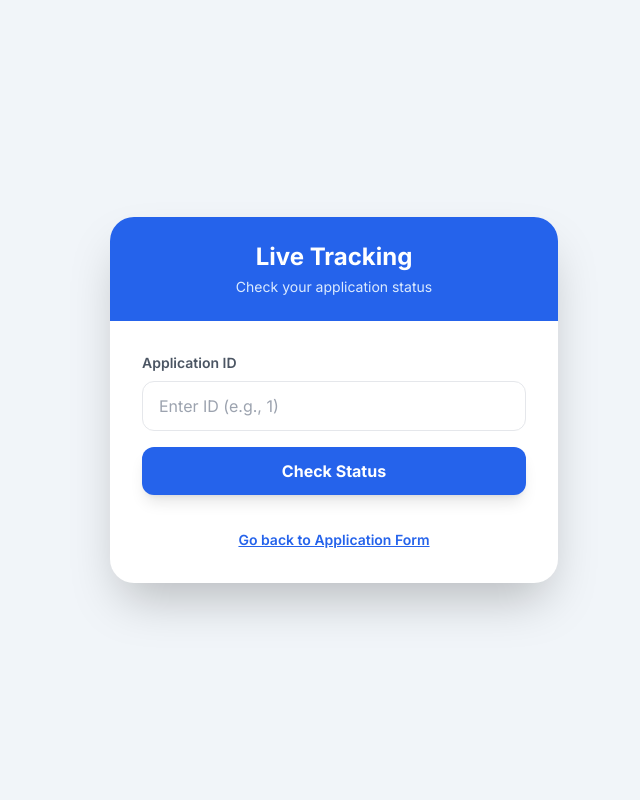
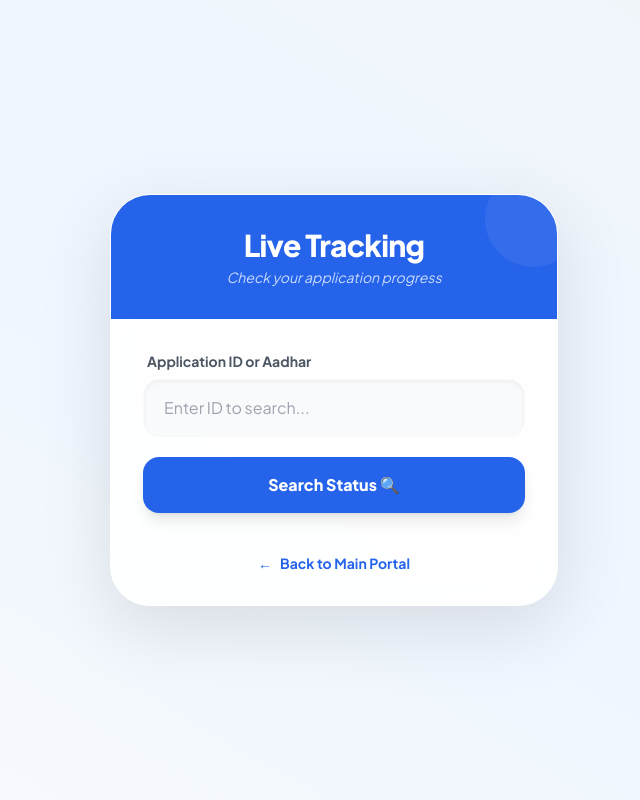
Before and after one commit to aathiftr2005-debug/Passport-Automation-v1, a Flask app: page /track in a window 1280 px wide. Shown: the whole page, without its empty margins (306-946 px from the left). Run offline with Flask 3, Linux system fonts and the light colour scheme; some libraries are stand-ins or nearby versions.

Commit message:
Initial Release: Passport Automation System v1.0

```diff
--- a/app.py
+++ b/app.py
@@ -1,62 +1,74 @@
-from flask import Flask, render_template, request, redirect, url_for
+from flask import Flask, render_template, request, redirect, url_for, flash
 from flask_mysqldb import MySQL
 
 app = Flask(__name__)
 
-# Database Connection
+# Security Key for Flash Messages (Project-ku romba mukkiyam)
+app.secret_key = 'passport_secret_key_123'
+
+# --- Database Connection Configuration ---
 app.config['MYSQL_HOST'] = 'localhost'
 app.config['MYSQL_USER'] = 'root'
-app.config['MYSQL_PASSWORD'] = ''
+app.config['MYSQL_PASSWORD'] = '' # Unga XAMPP password inga podunga
 app.config['MYSQL_DB'] = 'passport_db'
 
 mysql = MySQL(app)
 
+# --- HOME PAGE (The Animated Portal) ---
 @app.route('/')
 def index():
     return render_template('index.html')
 
-# --- APPLICATION SUBMISSION ---
+# --- APPLICATION SUBMISSION LOGIC ---
 @app.route('/apply', methods=['POST'])
 def apply():
     if request.method == 'POST':
         full_name = request.form['full_name']
         dob = request.form['dob']
         gender = request.form['gender']
+        # Redacting sensitive government ID in logs for security
         aadhar_no = request.form['aadhar_no']
         address = request.form['address']
 
         cur = mysql.connection.cursor()
         try:
+            # SQL Query to insert data safely
             cur.execute("INSERT INTO applications (full_name, dob, gender, aadhar_no, address) VALUES (%s, %s, %s, %s, %s)",
                         (full_name, dob, gender, aadhar_no, address))
             mysql.connection.commit()
             new_id = cur.lastrowid
             cur.close()
+
+            # Application ID-oda success page-ku move aaguvom
             return redirect(url_for('success_page', app_id=new_id))
+
         except Exception as e:
-            if "1062" in str(e): # Duplicate Aadhar/Entry Check
+            # Handle Duplicate Entry (Error 1062)
+            if "1062" in str(e):
                 return """
                 <script>
-                    alert('Error: SORRY THIS ADHAR CARD IS ALREADY REGISTERED');
+                    alert('Error: [Aadhaar Redacted] IS ALREADY REGISTERED');
                     window.location.href = '/';
                 </script>
                 """
-            return f"Error: {str(e)}"
+            return f"Error Occurred: {str(e)}"
 
-# Success Page
+# --- SUCCESS PAGE ---
 @app.route('/success/<int:app_id>')
 def success_page(app_id):
+    # Rendering success.html with the new Application ID
     return render_template('success.html', id=app_id)
 
 # --- ADMIN DASHBOARD ---
 @app.route('/admin')
 def admin_dashboard():
     cur = mysql.connection.cursor()
-    cur.execute("SELECT * FROM applications ORDER BY applied_at DESC")
+    cur.execute("SELECT id, full_name, dob, gender, status, applied_at FROM applications ORDER BY applied_at DESC")
     data = cur.fetchall()
     cur.close()
     return render_template('admin.html', applications=data)
 
+# --- UPDATE STATUS (Admin Only) ---
 @app.route('/update_status/<int:id>/<string:status>')
 def update_status(id, status):
     cur = mysql.connection.cursor()
@@ -65,28 +77,28 @@ def update_status(id, status):
     cur.close()
     return redirect(url_for('admin_dashboard'))
 
-# --- TRACKING LOGIC (Form Search Page & Aadhar Search) ---
+# --- TRACKING LOGIC (Main Dashboard & Search) ---
 @app.route('/track', methods=['GET', 'POST'])
 def track_status():
     status_data = None
     if request.method == 'POST':
-        user_input = request.form.get('app_id') # Can be ID or Aadhar
+        user_input = request.form.get('app_id')
         cur = mysql.connection.cursor()
-        # Multi-search: ID moolamavum search pannum, illa Aadhar moolamavum search pannum
+        # Searching via ID or Government ID
         cur.execute("SELECT full_name, status, applied_at FROM applications WHERE id = %s OR aadhar_no = %s", (user_input, user_input))
         status_data = cur.fetchone()
         cur.close()
     return render_template('track.html', data=status_data)
 
-# --- TRACKING LOGIC (Quick Track via URL / Prompt Box) ---
+# --- QUICK TRACK (via URL Prompt) ---
 @app.route('/track/<string:app_id>')
 def track_by_url(app_id):
     cur = mysql.connection.cursor()
-    # Direct URL tracking handles ID or Aadhar
     cur.execute("SELECT full_name, status, applied_at FROM applications WHERE id = %s OR aadhar_no = %s", (app_id, app_id))
     status_data = cur.fetchone()
     cur.close()
     return render_template('track.html', data=status_data)
 
+# --- SERVER START ---
 if __name__ == '__main__':
-    app.run(debug=True)
+    app.run(host='0.0.0.0', port=5000, debug=True)
--- a/templates/track.html
+++ b/templates/track.html
@@ -3,71 +3,90 @@
 <head>
     <meta charset="UTF-8">
     <meta name="viewport" content="width=device-width, initial-scale=1.0">
-    <title>Track Application Status</title>
+    <title>Track Status | Passport Portal</title>
     <script src="https://cdn.tailwindcss.com"></script>
-    <link href="https://fonts.googleapis.com/css2?family=Inter:wght@400;600;700&display=swap" rel="stylesheet">
+    <link href="https://unpkg.com/aos@2.3.1/dist/aos.css" rel="stylesheet">
+    <link href="https://fonts.googleapis.com/css2?family=Plus+Jakarta+Sans:wght@400;600;700;800&display=swap" rel="stylesheet">
+    <style>
+        body { font-family: 'Plus Jakarta Sans', sans-serif; }
+        .glass-card {
+            background: rgba(255, 255, 255, 0.9);
+            backdrop-filter: blur(12px);
+            border: 1px solid rgba(255, 255, 255, 0.3);
+        }
+        .status-badge { transition: all 0.4s cubic-bezier(0.175, 0.885, 0.32, 1.275); }
+    </style>
 </head>
-<body class="bg-slate-100 font-['Inter'] min-h-screen flex items-center justify-center p-6">
+<body class="bg-gradient-to-tr from-slate-50 via-blue-50 to-slate-100 min-h-screen flex items-center justify-center p-6">
 
-    <div class="max-w-md w-full bg-white rounded-3xl shadow-2xl overflow-hidden">
+    <div class="max-w-md w-full glass-card rounded-[2.5rem] shadow-[0_22px_70px_4px_rgba(0,0,0,0.1)] overflow-hidden" data-aos="zoom-in" data-aos-duration="800">
 
-        <div class="bg-blue-600 p-6 text-center">
-            <h1 class="text-2xl font-bold text-white">Live Tracking</h1>
-            <p class="text-blue-100 text-sm mt-1">Check your application status</p>
+        <div class="bg-blue-600 p-8 text-center relative overflow-hidden">
+            <div class="relative z-10">
+                <h1 class="text-3xl font-extrabold text-white tracking-tight">Live Tracking</h1>
+                <p class="text-blue-100 text-sm opacity-90 mt-1 font-medium italic">Check your application progress</p>
+            </div>
+            <div class="absolute -right-6 -top-6 w-24 h-24 bg-white/10 rounded-full animate-pulse"></div>
         </div>
 
         <div class="p-8">
-            <form action="/track" method="POST" class="space-y-4">
-                <div>
-                    <label class="block text-sm font-semibold text-gray-600 mb-2">Application ID</label>
-                    <input type="text" name="app_id" placeholder="Enter ID (e.g., 1)"
-                           class="w-full px-4 py-3 border border-gray-200 rounded-xl focus:ring-2 focus:ring-blue-500 outline-none transition"
+            <form action="/track" method="POST" class="space-y-5">
+                <div data-aos="fade-up" data-aos-delay="200">
+                    <label class="block text-sm font-bold text-gray-600 mb-2 ml-1">Application ID or Aadhar</label>
+                    <input type="text" name="app_id" placeholder="Enter ID to search..."
+                           class="w-full px-5 py-4 bg-gray-50 border border-transparent rounded-2xl focus:bg-white focus:ring-4 focus:ring-blue-100 focus:border-blue-500 outline-none transition-all duration-300 shadow-inner"
                            required>
                 </div>
 
-                <button type="submit" class="w-full bg-blue-600 hover:bg-blue-700 text-white font-bold py-3 rounded-xl shadow-lg transition duration-300">
-                    Check Status
+                <button type="submit" class="w-full bg-blue-600 hover:bg-blue-700 text-white font-extrabold py-4 rounded-2xl shadow-lg transform transition-all hover:-translate-y-1 active:scale-95" data-aos="fade-up" data-aos-delay="300">
+                    Search Status 🔍
                 </button>
             </form>
 
             {% if data %}
-                <div class="mt-8 p-6 bg-blue-50 rounded-2xl border border-blue-100 animate-fade-in">
-                    <h3 class="text-gray-500 text-xs font-bold uppercase tracking-widest mb-4">Application Details</h3>
+                <div class="mt-8 p-6 bg-white rounded-3xl border border-blue-50 shadow-xl" data-aos="fade-up" data-aos-duration="600">
+                    <h3 class="text-gray-400 text-[10px] font-black uppercase tracking-[0.2em] mb-5 border-b border-gray-50 pb-2">Applicant Profile</h3>
 
-                    <div class="space-y-3">
-                        <div class="flex justify-between">
-                            <span class="text-gray-600">Name:</span>
-                            <span class="font-semibold text-gray-800">{{ data[0] }}</span>
+                    <div class="space-y-4">
+                        <div class="flex justify-between items-center">
+                            <span class="text-gray-500 font-medium text-sm">Full Name</span>
+                            <span class="font-bold text-gray-800">{{ data[0] }}</span>
                         </div>
 
                         <div class="flex justify-between items-center">
-                            <span class="text-gray-600">Current Status:</span>
-                            <span class="px-3 py-1 rounded-full text-xs font-bold
-                                {% if data[1] == 'Approved' %} bg-green-200 text-green-800
-                                {% elif data[1] == 'Rejected' %} bg-red-200 text-red-800
-                                {% else %} bg-yellow-200 text-yellow-800 {% endif %}">
+                            <span class="text-gray-500 font-medium text-sm">Status</span>
+                            <span class="status-badge px-4 py-1.5 rounded-full text-[11px] font-black uppercase tracking-wider
+                                {% if data[1] == 'Approved' %} bg-green-100 text-green-600 border border-green-200
+                                {% elif data[1] == 'Rejected' %} bg-red-100 text-red-600 border border-red-200
+                                {% else %} bg-orange-100 text-orange-600 border border-orange-200 {% endif %}">
                                 {{ data[1] }}
                             </span>
                         </div>
 
-                        <div class="pt-4 border-t border-blue-100 text-center">
-                            <p class="text-[10px] text-gray-400 font-medium tracking-tight">Applied on: {{ data[2] }}</p>
+                        <div class="pt-4 mt-2 border-t border-gray-50 flex flex-col items-center">
+                            <p class="text-[10px] text-gray-400 font-bold uppercase tracking-tighter italic">
+                                File Date: {{ data[2] }}
+                            </p>
                         </div>
                     </div>
                 </div>
             {% elif data == None and request.method == 'POST' %}
-                <div class="mt-6 p-4 bg-red-50 text-red-600 text-sm font-semibold rounded-xl text-center border border-red-100">
-                    ❌ Invalid Application ID. Check again!
+                <div class="mt-6 p-5 bg-red-50 text-red-500 text-xs font-black rounded-2xl text-center border border-red-100 animate-pulse">
+                    ⚠️ Application not found. Please verify the ID!
                 </div>
             {% endif %}
 
-            <div class="mt-8 text-center">
-                <a href="/" class="text-sm font-semibold text-blue-600 hover:text-blue-800 underline">
-                    Go back to Application Form
+            <div class="mt-10 text-center" data-aos="fade" data-aos-delay="500">
+                <a href="/" class="group text-sm font-bold text-blue-600 hover:text-blue-800 transition-all flex items-center justify-center">
+                    <span class="mr-2 transition-transform group-hover:-translate-x-1">←</span> Back to Main Portal
                 </a>
             </div>
         </div>
     </div>
 
+    <script src="https://unpkg.com/aos@2.3.1/dist/aos.js"></script>
+    <script>
+        AOS.init({ once: true });
+    </script>
 </body>
 </html>
```
Also changed, not shown: templates/index.html (+28 -46 lines), templates/success.html (+45 -20 lines).
